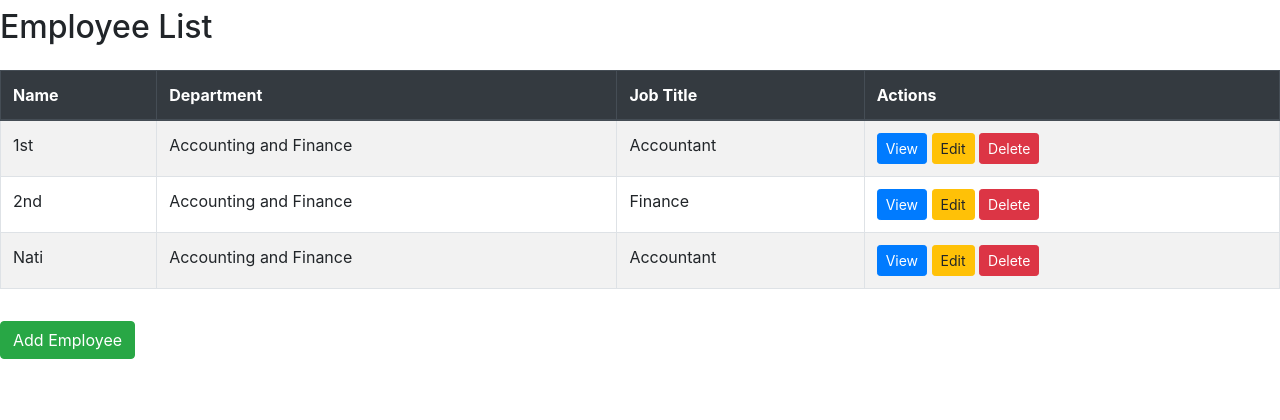
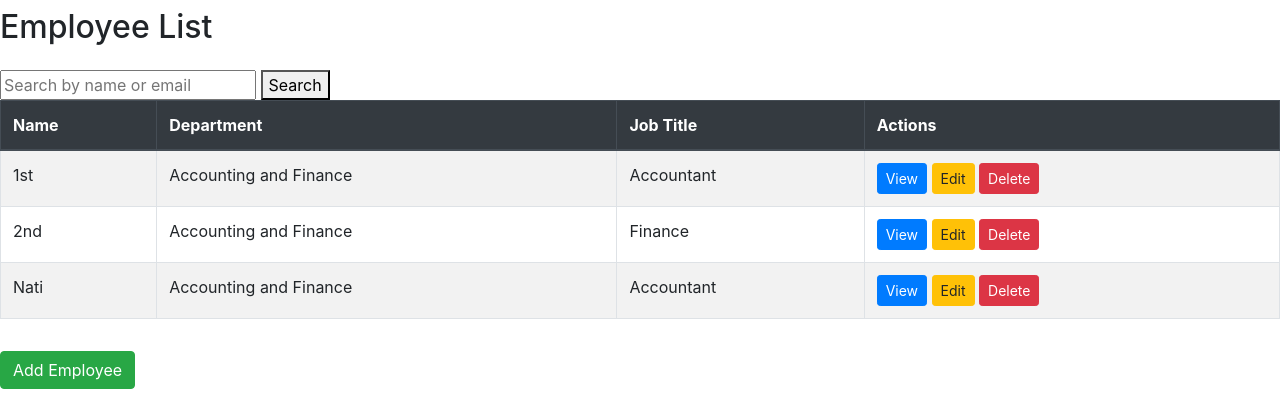
Before and after one commit to Bsrat06/Human-Resource-Management-System-HRMS-, a Django app: page /employees/ in a window 1280 px wide. Shown: the part 64-484 px from the top of the page. Run offline with Django 5.2, Linux system fonts and the light colour scheme; data comes from the database, SQL or seed files in the repository; both versions use the stored data as it was after the commit; some libraries are stand-ins or nearby versions.

```diff
--- a/employees/views.py
+++ b/employees/views.py
@@ -1,5 +1,6 @@
 from django.urls import reverse_lazy
 from django.views.generic import ListView, DetailView, CreateView, UpdateView, DeleteView
+from django.db.models import Q
 from .models import Employee
 from .forms import EmployeeForm
 
@@ -7,6 +8,15 @@ class EmployeeListView(ListView):
     model = Employee
     template_name = "employees/employee_list.html"
     context_object_name = "employees"
+
+    def get_queryset(self):
+        query = self.request.GET.get("q")
+        if query:
+            return Employee.objects.filter(
+                Q(employee__first_name__icontains=query)
+                | Q(employee__email__icontains=query)
+            )
+        return super().get_queryset()
 
 class EmployeeDetailView(DetailView):
     model = Employee
--- a/templates/attendance/attendance_record_list.html
+++ b/templates/attendance/attendance_record_list.html
@@ -19,7 +19,7 @@
     </tr>
     {% for record in records %}
     <tr>
-      <td>{{ record.employee.username }}</td>
+      <td>{{ record.employee.first_name }}</td>
       <td>{{ record.date }}</td>
       <td>{{ record.check_in_time }}</td>
       <td>{{ record.check_out_time }}</td>
--- a/templates/employees/employee_list.html
+++ b/templates/employees/employee_list.html
@@ -3,6 +3,12 @@
 {% block content %}
   <div class="mt-4">
     <h2 class="mb-4">Employee List</h2>
+    <form method="get" action=".">
+      <input type="text" name="q" placeholder="Search by name or email" value="{{ request.GET.q }}">
+      <button type="submit">Search</button>
+
+    </form>
+    {% if employees %}
     <table class="table table-striped table-bordered">
       <thead class="thead-dark">
         <tr>
@@ -27,6 +33,9 @@
         {% endfor %}
       </tbody>
     </table>
+    {% else %}
+    <p>No employee record found for the given search query.</p>
+  {% endif %}
     <a class="btn btn-success mt-3" href="{% url 'employee_add' %}">Add Employee</a>
   </div>
 {% endblock %}
```
Also changed, not shown: attendance/migrations/0004_alter_attendancerecord_status.py (added), db.sqlite3.
